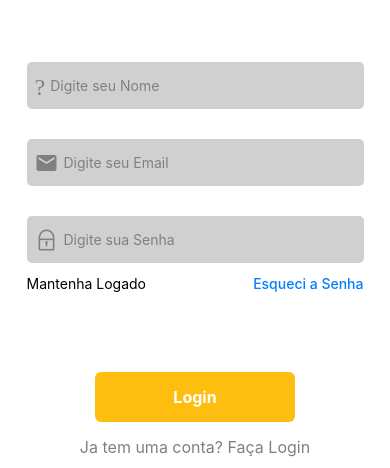
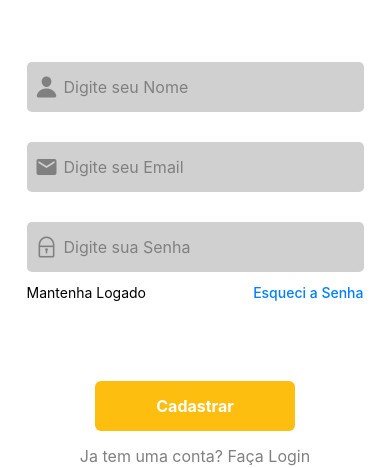
Before and after one commit to ViniTex231/AmazonClone, a React Native app in the folder amazon/: screen /Register in a window 390 px wide. Shown: the part 158-626 px from the top of the page. Built offline with nearby package versions, Linux system fonts and the light colour scheme.

Commit message:
feat: start home

```diff
--- a/amazon/navigation/StackNavigator.js
+++ b/amazon/navigation/StackNavigator.js
@@ -4,14 +4,28 @@ import { NavigationContainer } from '@react-navigation/native'
 import { createNativeStackNavigator } from '@react-navigation/native-stack'
 import LoginScreen from '../screens/LoginScreen'
 import RegisterScreen from '../screens/RegisterScreen'
+import HomeScreen from '../screens/HomeScreen'
+import { createBottomTabNavigator } from '@react-navigation/bottom-tabs'
+import { Entypo, AntDesign, Ionicons } from '@expo/vector-icons'
 
 const StackNavigator = () => {
   const Stack = createNativeStackNavigator()
+  const Tab = createBottomTabNavigator()
+  function BottomTabs(){
+    return (
+      <Tab.Navigator>
+        <Tab.Screen name="Home" component={HomeScreen} options={{tabBarLabel: "Home", tabBarLabelStyle:{color:'#008E97'}, headerShown: false, tabBarIcon:({focused}) => focused ? ( <Ionicons name='person' size={24} color='#008E97' /> ) : ( <Ionicons name='person-outline' size={24} color='black' /> )}} />
+        <Tab.Screen name="Profile" component={HomeScreen} options={{tabBarLabel: "Profile", tabBarLabelStyle:{color:'#008E97'}, headerShown: false, tabBarIcon:({focused}) => focused ? ( <Entypo name='home' size={24} color='#008E97' /> ) : ( <AntDesign name='home' size={24} color='black' /> )}} />
+        <Tab.Screen name="Cart" component={HomeScreen} options={{tabBarLabel: "Cart", tabBarLabelStyle:{color:'#008E97'}, headerShown: false, tabBarIcon:({focused}) => focused ? ( <AntDesign name='shoppingcart' size={24} color='#008E97' /> ) : ( <AntDesign name='shoppingcart' size={24} color='black' /> )}} />
+      </Tab.Navigator>
+    )
+  }
   return (
     <NavigationContainer>
       <Stack.Navigator>
         <Stack.Screen name="Login" component={LoginScreen} options={{ headerShown: false }} />
         <Stack.Screen name="Register" component={RegisterScreen} options={{ headerShown: false }} />
+        <Stack.Screen name="Main" component={BottomTabs} options={{ headerShown: false }} />
       </Stack.Navigator>
     </NavigationContainer>
   )
--- a/amazon/package.json
+++ b/amazon/package.json
@@ -10,7 +10,7 @@
   },
   "dependencies": {
     "@expo/metro-runtime": "~3.1.1",
-    "@react-navigation/bottom-tabs": "^6.5.11",
+    "@react-navigation/bottom-tabs": "^6.5.12",
     "@react-navigation/native": "^6.1.9",
     "@react-navigation/native-stack": "^6.9.17",
     "expo": "~50.0.5",
--- /dev/null
+++ b/amazon/screens/HomeScreen.js
@@ -0,0 +1,22 @@
+import { StyleSheet, Text, View, SafeAreaView, Platform, ScrollView, Pressable, TextInput} from 'react-native'
+import React from 'react'
+import { AntDesign } from '@expo/vector-icons';
+
+const HomeScreen = () => {
+  return (
+    <SafeAreaView style={{paddingTop: Platform.OS === 'android' ? 40 : 0, flex: 1, backgroundColor: 'white'}}>
+      <ScrollView>
+        <View style={{backgroundColor: '#00CED1', padding: 10, flexDirection: 'row', alignItems: 'center'}}>
+            <Pressable style={{flexDirection: 'row', alignItems: 'center', marginHorizontal: 7, gap: 10, backgroundColor: 'white', borderRadius: 3, height: 38, flex: 1}}>
+                <AntDesign name="search1" size={24} color="black" />
+                <TextInput placeholder='Procurar' />
+            </Pressable>
+        </View>
+      </ScrollView>
+    </SafeAreaView>
+  )
+}
+
+export default HomeScreen
+
+const styles = StyleSheet.create({})
--- a/amazon/screens/LoginScreen.js
+++ b/amazon/screens/LoginScreen.js
@@ -46,7 +46,7 @@ const LoginScreen = () => {
 
         <View style={{ marginTop: 80 }} />
 
-        <Pressable style={ styles.buttonLogin }>
+        <Pressable onPress={() => navigation.navigate('Main')} style={ styles.buttonLogin }>
           <Text style={ styles.textLogin }>Login</Text>
         </Pressable>
 
@@ -85,13 +85,13 @@ const styles = StyleSheet.create({
     color: 'gray',
     marginVertical: 10,
     width: 300,
-    fontSize:(email) => (email ? 16 : 16),
+    fontSize: 16
   },
   inputSenha: {
     color: 'gray',
     marginVertical: 10,
     width: 300,
-    fontSize: (password) => (password ? 16 : 16)
+    fontSize: 16
   },
   viewOpcoes: {
     marginTop: 12,
--- a/amazon/screens/RegisterScreen.js
+++ b/amazon/screens/RegisterScreen.js
@@ -10,6 +10,7 @@ const RegisterScreen = () => {
   const [password, setPassword] = useState('')
   const [name, setName] = useState('')
   const navigation = useNavigation()
+
   return (
     <SafeAreaView style={{ flex: 1, backgroundColor: 'white', alignItems: 'center' }}>
       <View>
@@ -28,7 +29,7 @@ const RegisterScreen = () => {
 
         <View style={{ marginTop: 70 }}>
           <View style={styles.box}>
-            <Ionicons style={{ marginLeft: 8 }} name='ios-person' size={24} color='gray' />
+            <Ionicons style={{ marginLeft: 8 }} name='person' size={24} color='gray' />
             <TextInput value={name} onChangeText={(text) => setName(text)} style={styles.inputNome} placeholder='Digite seu Nome' />
           </View>
           <View style={styles.box}>
@@ -51,7 +52,7 @@ const RegisterScreen = () => {
         <View style={{ marginTop: 80 }} />
 
         <Pressable style={styles.buttonLogin}>
-          <Text style={styles.textLogin}>Login</Text>
+          <Text style={styles.textLogin}>Cadastrar</Text>
         </Pressable>
 
         <Pressable onPress={() => navigation.goBack()} style={styles.buttonCadastro}>
@@ -89,19 +90,19 @@ const styles = StyleSheet.create({
     color: 'gray',
     marginVertical: 10,
     width: 300,
-    fontSize: (email) => (email ? 16 : 16),
+    fontSize: 16,
   },
   inputSenha: {
     color: 'gray',
     marginVertical: 10,
     width: 300,
-    fontSize: (password) => (password ? 16 : 16)
+    fontSize: 16,
   },
   inputNome: {
     color: 'gray',
     marginVertical: 10,
     width: 300,
-    fontSize: (nome) => (nome ? 16 : 16)
+    fontSize: 16,
   },
   viewOpcoes: {
     marginTop: 12,
```
Also changed, not shown: 2 other files (tests, documents, lock files or other folders).
